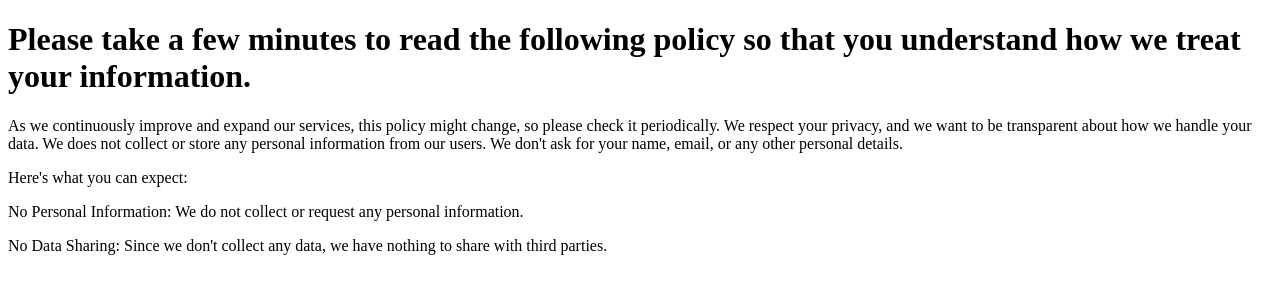
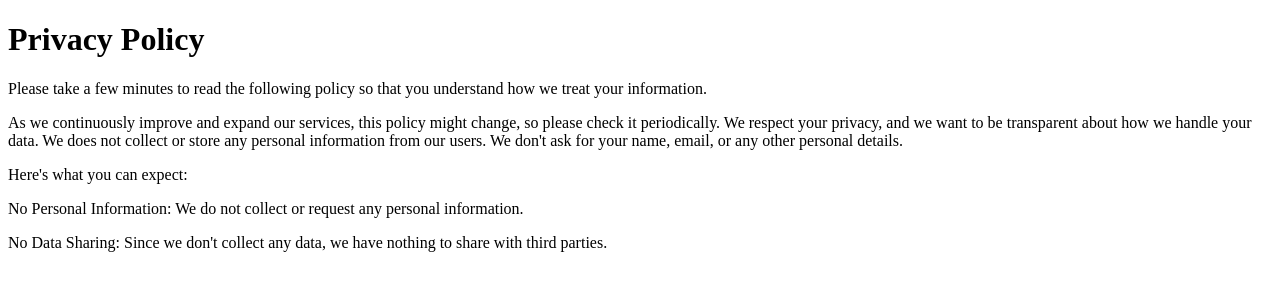
Before and after one commit to emmanueljoseph123/techglorious_privacypolicy, a plain HTML site: page index.html in a window 1280 px wide. Drawn offline with Linux system fonts and the light colour scheme.

Commit message:
second commit

```diff
--- a/index.html
+++ b/index.html
@@ -4,7 +4,9 @@
       <title>Privacy Policy</title>
    </head>
    <body>
-      <h1>Please take a few minutes to read the following policy so that you understand how we treat your information. </h1>
+      <h1>Privacy Policy</h1>
+
+      <p>Please take a few minutes to read the following policy so that you understand how we treat your information. </p>
       <p>
 As we continuously improve and expand our services, this policy might change, so please check it periodically.
 We respect your privacy, and we want to be transparent about how we handle your data. We does not collect or store any personal information from our users.
```
